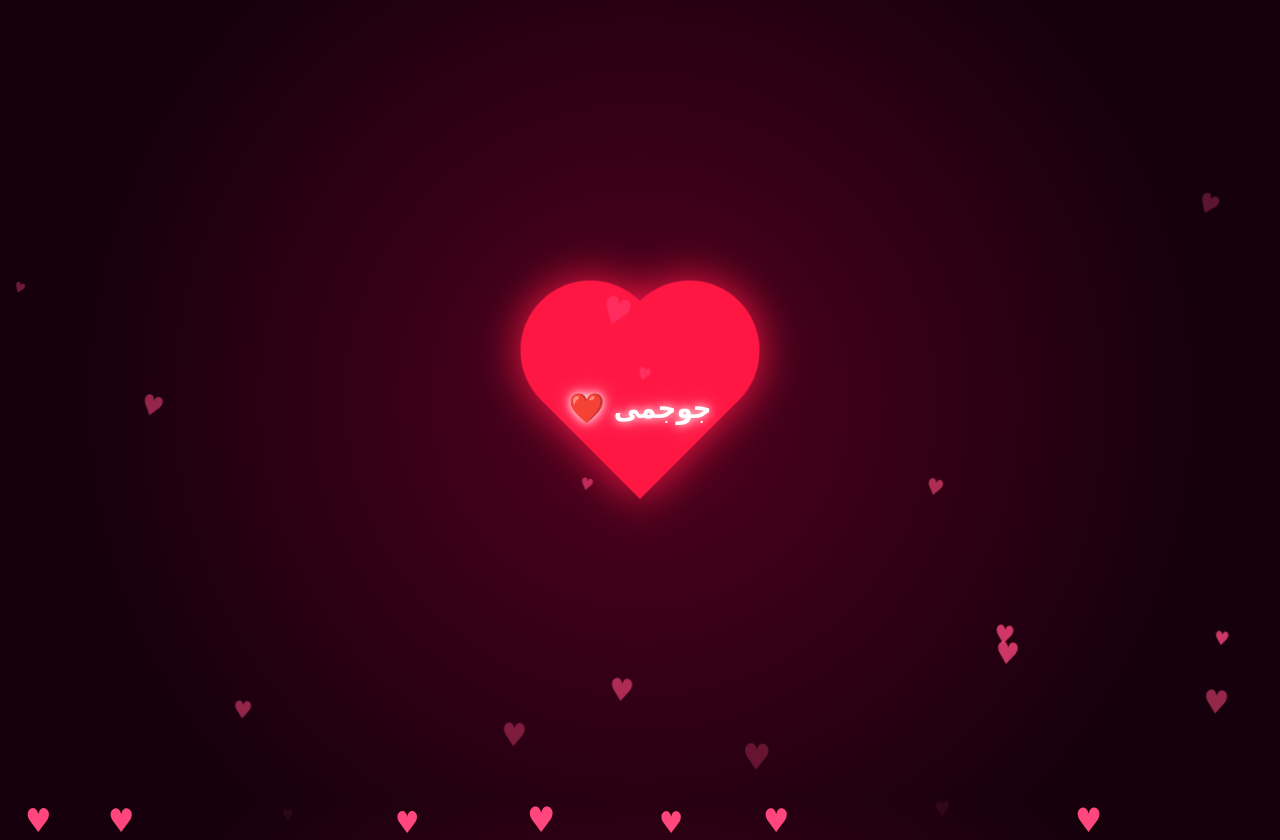
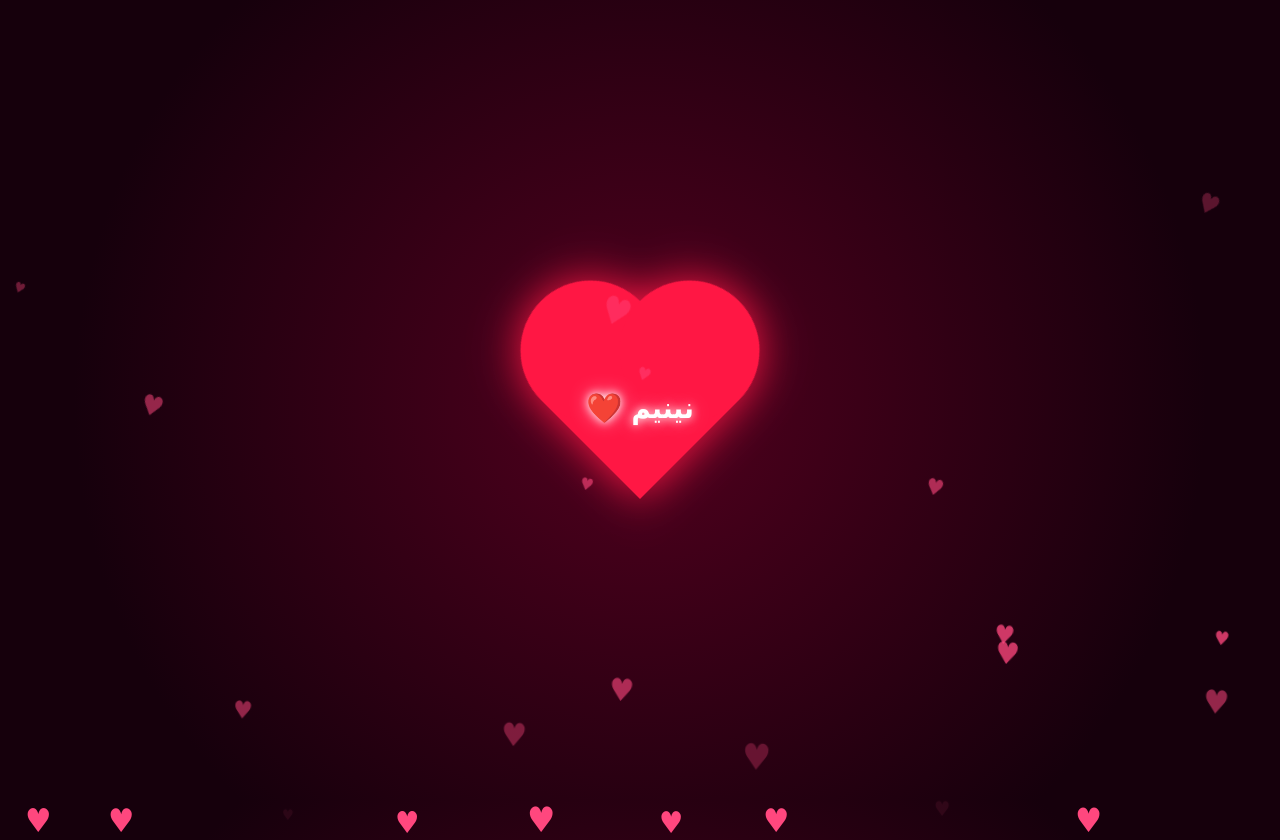
Before and after one commit to matingh86/Amir5, a plain HTML site: page index.html in a window 1280 px wide. Drawn offline with Linux system fonts and the light colour scheme.

Commit message:
Update index.html

```diff
--- a/index.html
+++ b/index.html
@@ -102,7 +102,7 @@ body {
 <body>
   <div class="scene">
     <div class="heart"></div>
-    <div class="name">جوجمی ❤️</div>
+    <div class="name">نینیم ❤️</div>
   </div>
 
   <script>
```
